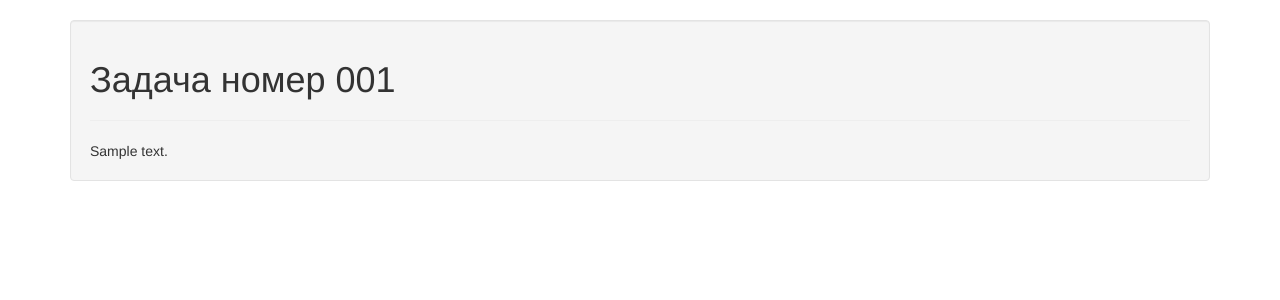
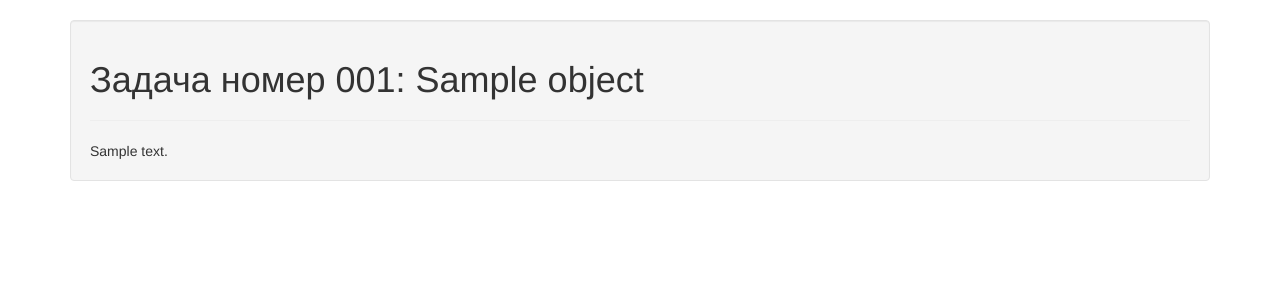
Before and after one commit to PyNSK/pynsk.ru, a Django app: template apps/tasks/templates/tasks/task_detail.html in a window 1280 px wide. Shown: the part 92-392 px from the top of the page. Run offline with Django 3.2, Linux system fonts and the light colour scheme; the template is opened without the code that fills it: most values are stand-ins (such as "Sample title", 1, 10 or a date in 2020); parts of the project's set-up code (start-up, migrations or seed data) failed here and were passed over; some libraries are stand-ins or nearby versions.

Commit message:
Поправил верстку

```diff
--- a/apps/tasks/templates/tasks/task_detail.html
+++ b/apps/tasks/templates/tasks/task_detail.html
@@ -10,7 +10,7 @@
 
     <div class="well">
         <header class="entry-header">
-            <h1 class="entry-title" itemprop="headline">Задача номер {{ object.number|stringformat:"03d" }}</h1>
+            <h1 class="entry-title" itemprop="headline">Задача номер {{ object.number|stringformat:"03d" }}: {{ object.title }}</h1>
         </header>
         <hr>
 
--- a/assets/css/my.css
+++ b/assets/css/my.css
@@ -42,7 +42,7 @@
     box-sizing: border-box;
     text-transform: uppercase;
     font-size: 24px;
-    color: #1A237E;
+    color: #3f51b5;
     font-weight: 200;
 }
 
```
